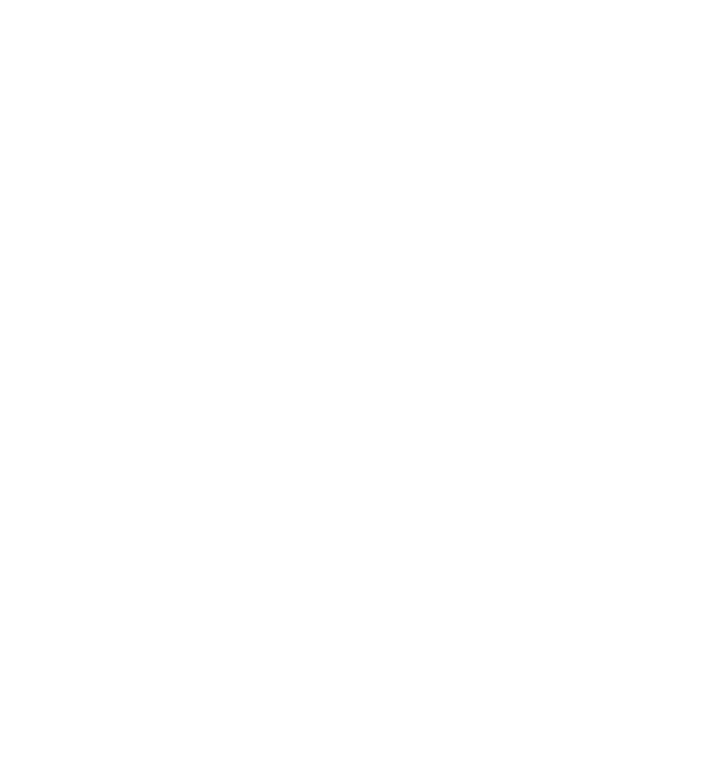
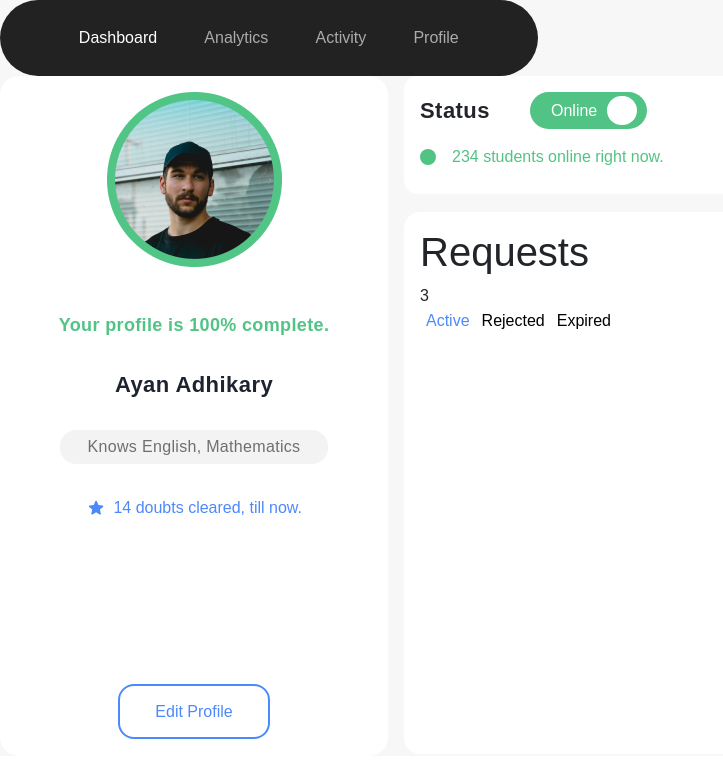
Before and after one commit to ritikthapliyal/MDC-Tutor, a React (Create React App) app: page / in a window 1280 px wide. Before the commit this address had no page. Shown: the top 778 px of the page, without its empty margins (0-723 px from the left). Built offline with nearby package versions, Linux system fonts and the light colour scheme.

Commit message:
modified:   src/App.js

```diff
--- a/src/App.js
+++ b/src/App.js
@@ -3,8 +3,8 @@
 // import { LoginBg } from "./auth/LoginBg";
 // import { Basicdetails } from "./Components/Registration/Basicdetails";
 
-// import ProfileUnlocking from './Components/ProfileUnlocking/ProfileUnlocking'
-// import Teacher_Dashboard from "./Components/Teacher-Dashboard/Teacher_DashBoard";
+import ProfileUnlocking from './Components/ProfileUnlocking/ProfileUnlocking'
+import Teacher_Dashboard from "./Components/Teacher-Dashboard/Teacher_DashBoard";
 
 
 function App() {
@@ -12,8 +12,8 @@
  <>
   <Router>
       <Routes>
-         {/* <Route exact path="/" element={<Teacher_Dashboard/>}/> */}
-         {/* <Route exact path="/" element={<ProfileUnlocking/>}/> */}
+         <Route exact path="/" element={<Teacher_Dashboard/>}/>
+         <Route exact path="/" element={<ProfileUnlocking/>}/>
       </Routes>
   </Router>
  </>
```
